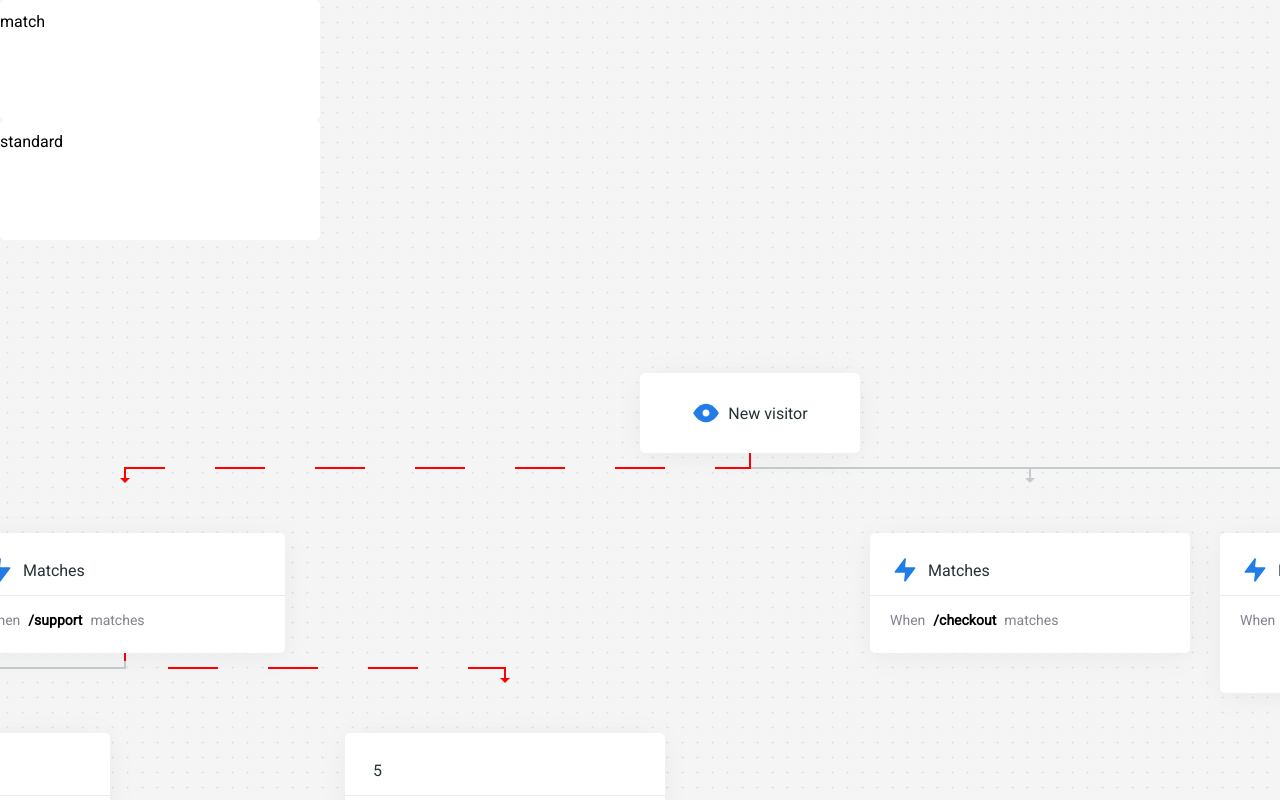
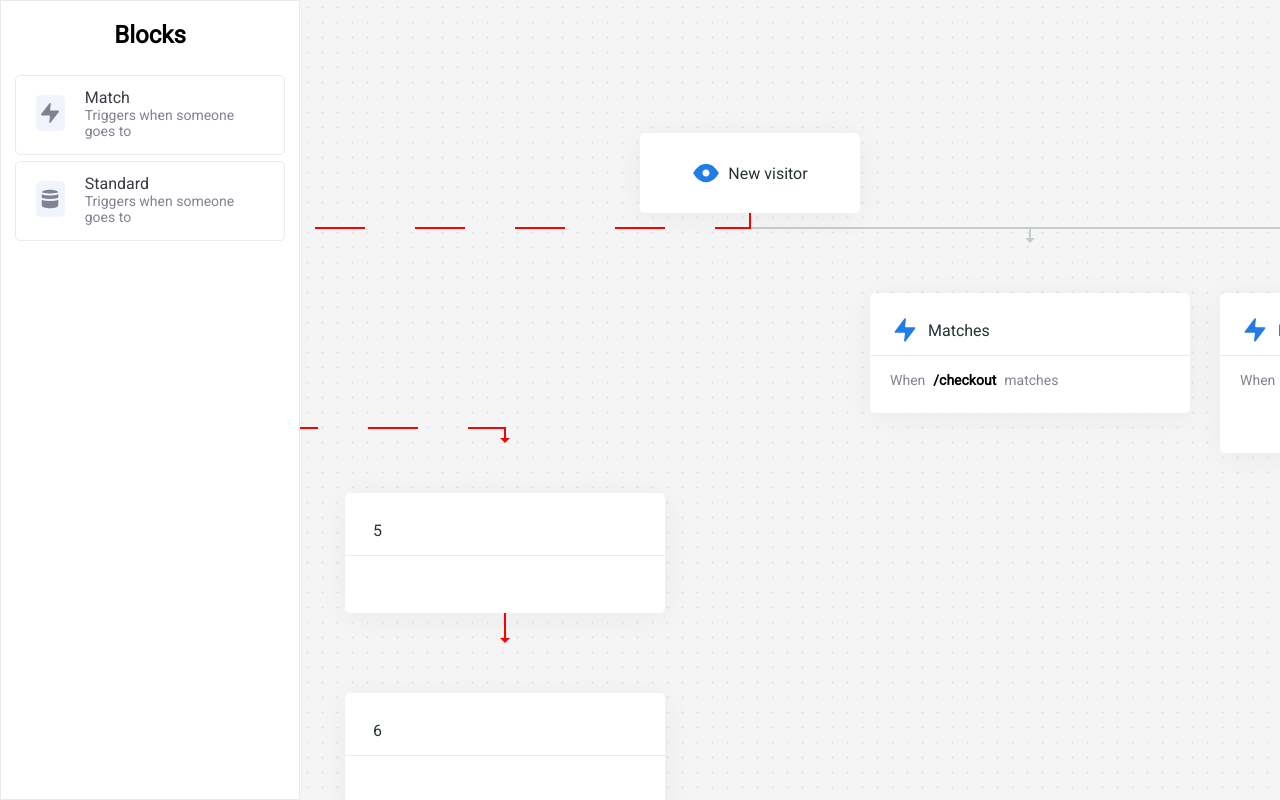
Before and after one commit to richie-south/more-flow, a React (Create React App) app in the folder more-flow-app/: page / in a window 1280 px wide. Shown: the top 800 px of the page. Built offline with nearby package versions, Linux system fonts and the light colour scheme.

Commit message:
feat: block list styles

```diff
--- a/more-flow-app/src/components/block-list/block-list.tsx
+++ b/more-flow-app/src/components/block-list/block-list.tsx
@@ -1,15 +1,31 @@
 import React from 'react'
 import styled from 'styled-components'
+import { Text} from '../blocks/standard-block'
+import actionGreyIcon from '../../assets/action-grey.svg'
+import eyeGreyIcon from '../../assets/eye-grey.svg'
+import databaseGreyIcon from '../../assets/database-grey.svg'
 
 const BlockListContainer = styled.div`
-
+  width: 300px;
+  height: 100%;
+  background-color: white;
+  display: flex;
+  flex-direction: column;
+  align-items: center;
+  border: 1px solid #E8E8EF;
+  box-sizing: border-box;
+  position: fixed;
+  top: 0;
+  left: 0;
+  z-index: 10;
 `
 
 const BlockItemContainer = styled.div`
-  height: 120px;
-  width: 320px;
+  margin-top: 6px;
+  height: 80px;
+  width: 270px;
   cursor: pointer;
-
+  border: 1px solid #E9E9EF;
   padding-bottom: 12px;
   padding-top: 12px;
   box-sizing: border-box;
@@ -22,11 +38,59 @@ const BlockItemContainer = styled.div`
   }
 `
 
+const TitleContainer = styled.div`
+  padding-left: 20px;
+  padding-right: 20px;
+  display: flex;
+  align-items: center;
+`
+
+const Content = styled.div`
+  /* padding-top: 16px; */
+  padding-left: 20px;
+  padding-right: 20px;
+`
+
+const Title = styled.p`
+  margin: 0px!important;
+  padding: 0px!important;
+  font-family: Roboto;
+  font-weight: 500;
+  font-size: 16px;
+  color: #393C44;
+`
+
+const IconContainer = styled.div`
+  display: flex;
+  justify-content: center;
+  align-items: center;
+  width: 36px;
+  height: 36px;
+  background-color: #F1F4FC;
+  border-radius: 5px;
+  text-align: center;
+  white-space: nowrap;
+`
+
 type BlockItemProps = {
   blockType: string
 }
 
 const BlockItem: React.FC<BlockItemProps> = ({ children, blockType }) => {
+
+  const getBlockIcon = (blockType: string) => {
+    switch (blockType) {
+      case 'match-block':
+        return actionGreyIcon
+      case 'standard-block':
+        return databaseGreyIcon
+      case 'new-visitor-block':
+        return eyeGreyIcon
+      default:
+        break;
+    }
+  }
+
 
   return (
     <BlockItemContainer
@@ -36,7 +100,19 @@ const BlockItem: React.FC<BlockItemProps> = ({ children, blockType }) => {
         event.dataTransfer.setData('block-type', blockType)
       }}
     >
-      {children}
+      <TitleContainer>
+        <IconContainer>
+          <img src={getBlockIcon(blockType)} alt='block' />
+        </IconContainer>
+        <Content>
+          <Title>
+            {children}
+          </Title>
+          <Text>
+            Triggers when someone goes to
+          </Text>
+        </Content>
+      </TitleContainer>
     </BlockItemContainer>
   )
 }
@@ -45,12 +121,13 @@ export function BlockList () {
 
   return (
     <BlockListContainer>
+      <h2>Blocks</h2>
       <BlockItem blockType='match-block'>
-        match
+        Match
       </BlockItem>
 
       <BlockItem blockType='standard-block'>
-        standard
+        Standard
       </BlockItem>
     </BlockListContainer>
   )
```
